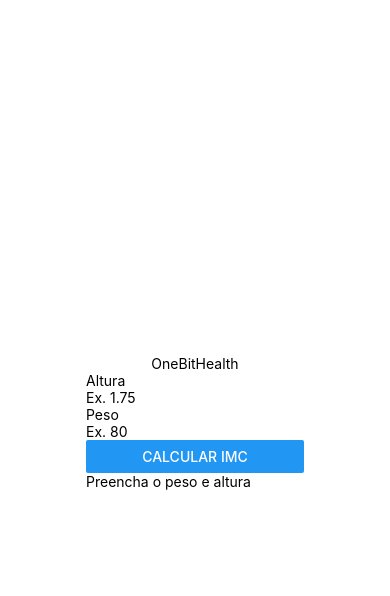
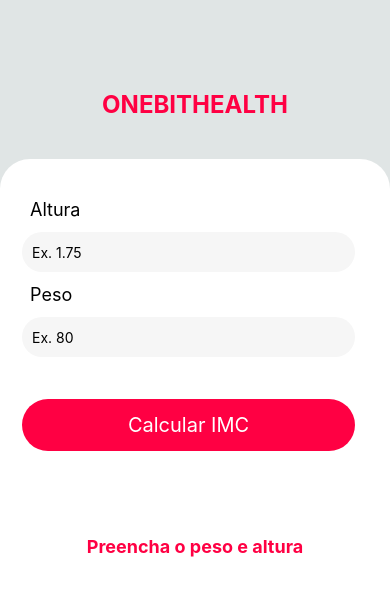
Before and after one commit to kdumagalhaes/onebithealth, a React Native app: screen / in a window 390 px wide. Shown: the top 596 px of the page. Built offline with nearby package versions, Linux system fonts and the light colour scheme.

Commit message:
Finish app styles

```diff
--- a/App.js
+++ b/App.js
@@ -3,13 +3,13 @@
 
 //components
 import Title from './src/components/Title/Title'
-import Main from './src/components/Main/Main'
+import Form from './src/components/Form/Form'
 
 export default function App() {
   return (
     <View style={styles.container}>
       <Title />
-      <Main />
+      <Form />
     </View>
   );
 }
@@ -17,8 +17,7 @@
 const styles = StyleSheet.create({
   container: {
     flex: 1,
-    backgroundColor: '#fff',
-    alignItems: 'center',
-    justifyContent: 'center',
+    backgroundColor: '#e0e5e5',
+    paddingTop: 80,
   },
 });
--- a/src/components/Form/Form.js
+++ b/src/components/Form/Form.js
@@ -1,8 +1,11 @@
-import React, {useState} from 'react'
-import { View, Text, TextInput, Button } from 'react-native'
+import React, { useState } from 'react'
+import { View, Text, TextInput, TouchableOpacity } from 'react-native'
 
 //components
 import ResultIMC from './ResultIMC/ResultIMC'
+
+//styles
+import styles from './style'
 
 const Form = () => {
 
@@ -30,23 +33,32 @@
     }
 
     return (
-        <View>
-            <View>
-                <Text>Altura</Text>
+        <View style={styles.formContext}>
+            <View style={styles.form}>
+                <Text style={styles.formLabel}>Altura</Text>
                 <TextInput
+                    style={styles.input}
                     onChangeText={setHeight}
                     placeholder="Ex. 1.75"
                     keyboardType="numeric"
                     value={height}
                 />
-                <Text>Peso</Text>
+                <Text style={styles.formLabel}>Peso</Text>
                 <TextInput
+                    style={styles.input}
                     onChangeText={setWeight}
                     placeholder="Ex. 80"
                     keyboardType="numeric"
                     value={weight}
                 />
-                <Button onPress={validateIMC} title={textButton} />
+                <TouchableOpacity
+                    onPress={() => validateIMC()}
+                    style={styles.buttonCalculator}
+                >
+                    <Text style={styles.textButtonCalculator}>
+                        {textButton}
+                    </Text>
+                </TouchableOpacity>
             </View>
             <ResultIMC messageResultIMC={messageIMC} resultIMC={IMC} />
         </View>
--- a/src/components/Form/ResultIMC/ResultIMC.js
+++ b/src/components/Form/ResultIMC/ResultIMC.js
@@ -1,11 +1,14 @@
 import React from 'react'
 import { View, Text } from 'react-native'
 
+//styles
+import styles from './style'
+
 const ResultIMC = ({ messageResultIMC, resultIMC }) => {
     return (
-        <View>
-            <Text>{messageResultIMC}</Text>
-            <Text>{resultIMC}</Text>
+        <View style={styles.resultIMC}>
+            <Text style={styles.information}>{messageResultIMC}</Text>
+            <Text style={styles.numberIMC}>{resultIMC}</Text>
         </View>
     )
 }
--- /dev/null
+++ b/src/components/Form/ResultIMC/style.js
@@ -0,0 +1,26 @@
+import { StyleSheet } from 'react-native'
+
+const styles = StyleSheet.create({
+    resultIMC: {
+        flex: 1,
+        marginTop: 15,
+        paddingTop: 60,
+        borderRadius: 50,
+        alignItems: "center",
+        width: "100%",
+    },
+
+    information: {
+        fontSize: 18,
+        color: "#ff0043",
+        fontWeight: "bold",
+    },
+
+    numberIMC: {
+        fontSize: 48,
+        color: "#ff0043",
+        fontWeight: "bold",
+    }
+})
+
+export default styles
--- /dev/null
+++ b/src/components/Form/style.js
@@ -0,0 +1,55 @@
+import {StyleSheet} from 'react-native'
+
+const styles = StyleSheet.create({
+    formContext: {
+        width: "100%",
+        height: "100%",
+        bottom: 0,
+        backgroundColor: "#fff",
+        alignItems: "center",
+        marginTop: 30,
+        borderTopLeftRadius: 30,
+        borderTopRightRadius: 30,
+    },
+
+    form: {
+        width: "100%",
+        height: "auto",
+        marginTop: 30,
+        padding: 10,
+    },
+
+    formLabel: {
+        color: "#000",
+        fontSize: 18,
+        paddingLeft: 20,
+    },
+
+    input: {
+        width: "90%",
+        borderRadius: 50,
+        backgroundColor: "#f6f6f6",
+        height: 40,
+        margin: 12,
+        paddingLeft: 10,
+    },
+
+    buttonCalculator: {
+        borderRadius: 50,
+        alignItems: "center",
+        justifyContent: "center",
+        width: "90%",
+        backgroundColor: "#ff0043",
+        paddingTop: 14,
+        paddingBottom: 14,
+        marginLeft: 12,
+        marginTop: 30,
+    },
+
+    textButtonCalculator: {
+        fontSize: 20,
+        color: "#fff",
+    }
+})
+
+export default styles
--- a/src/components/Main/Main.js
+++ /dev/null
@@ -1,15 +0,0 @@
-import React from 'react'
-import { View } from 'react-native'
-
-//components
-import Form from '../Form/Form'
-
-const Main = () => {
-    return (
-        <View>
-            <Form/>
-        </View>
-    )
-}
-
-export default Main
--- a/src/components/Title/Title.js
+++ b/src/components/Title/Title.js
@@ -1,10 +1,13 @@
 import React from 'react'
 import { View, Text } from 'react-native'
 
+//style
+import styles from './style'
+
 const Title = () => {
     return (
-        <View>
-            <Text>OneBitHealth</Text>
+        <View style={styles.boxTitle}>
+            <Text style={styles.textTitle}>OneBitHealth</Text>
         </View>
     )
 }
--- /dev/null
+++ b/src/components/Title/style.js
@@ -0,0 +1,18 @@
+import { StyleSheet } from 'react-native'
+
+const styles = StyleSheet.create({
+    boxTitle: {
+        alignItems: "center",
+        justifyContent: "center",
+        padding: 10,
+    },
+
+    textTitle: {
+        color: "#ff0043",
+        fontSize: 24,
+        fontWeight: "bold",
+        textTransform: "uppercase",
+    }
+})
+
+export default styles
```
Lines whose indentation alone changed are shown as unchanged.
